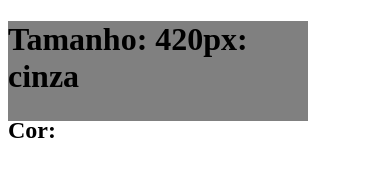
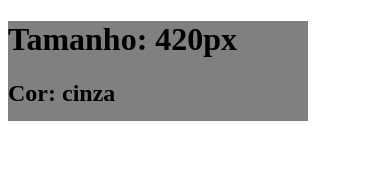
Before and after one commit to JoaoVitorRabelo/PWEB, a plain HTML site: page AtividadeExtra/index.html in a window 390 px wide. Drawn offline with Linux system fonts and the light colour scheme.

Commit message:
Update Style.css

```diff
--- a/AtividadeExtra/Style.css
+++ b/AtividadeExtra/Style.css
@@ -7,7 +7,10 @@ div{
         background-color: yellow;
     }
     h1:after{
-        content: '1920px: amarelo';
+        content: '1920px';
+    }
+    h2:after{
+        content: 'amarelo';
     }
 }
 @media screen and (max-width: 1366px){
@@ -15,7 +18,10 @@ div{
         background-color: purple;
     }
     h1:after{
-        content: '1366px: roxo';
+        content: '1366px';
+    }
+    h2:after{
+        content: 'roxo';
     }
 }
 @media screen and (max-width: 1080px){
@@ -23,7 +29,10 @@ div{
         background-color: red;
     }
     h1:after{
-        content: '1080px: vermelho';
+        content: '1080px';
+    }
+    h2:after{
+        content: 'vermelho';
     }
 }
 @media screen and (max-width: 1024px){
@@ -31,7 +40,10 @@ div{
         background-color: magenta;
     }
     h1:after{
-        content: '1024px: magenta';
+        content: '1024px':
+    }
+    h2:after{
+        content: 'magenta';
     }
 }
 @media screen and (max-width: 768px){
@@ -39,7 +51,10 @@ div{
         background-color: orange;
     }
     h1:after{
-        content: '768px: laranja';
+        content: '768px';
+    }
+    h2:after{
+        content: 'laranja';
     }
 }
 @media screen and (max-width: 420px){
@@ -47,6 +62,9 @@ div{
         background-color: gray;
     }
     h1:after{
-        content: '420px: cinza';
+        content: '420px';
+    }
+    h2:after{
+        content: 'cinza';
     }
 }
```
